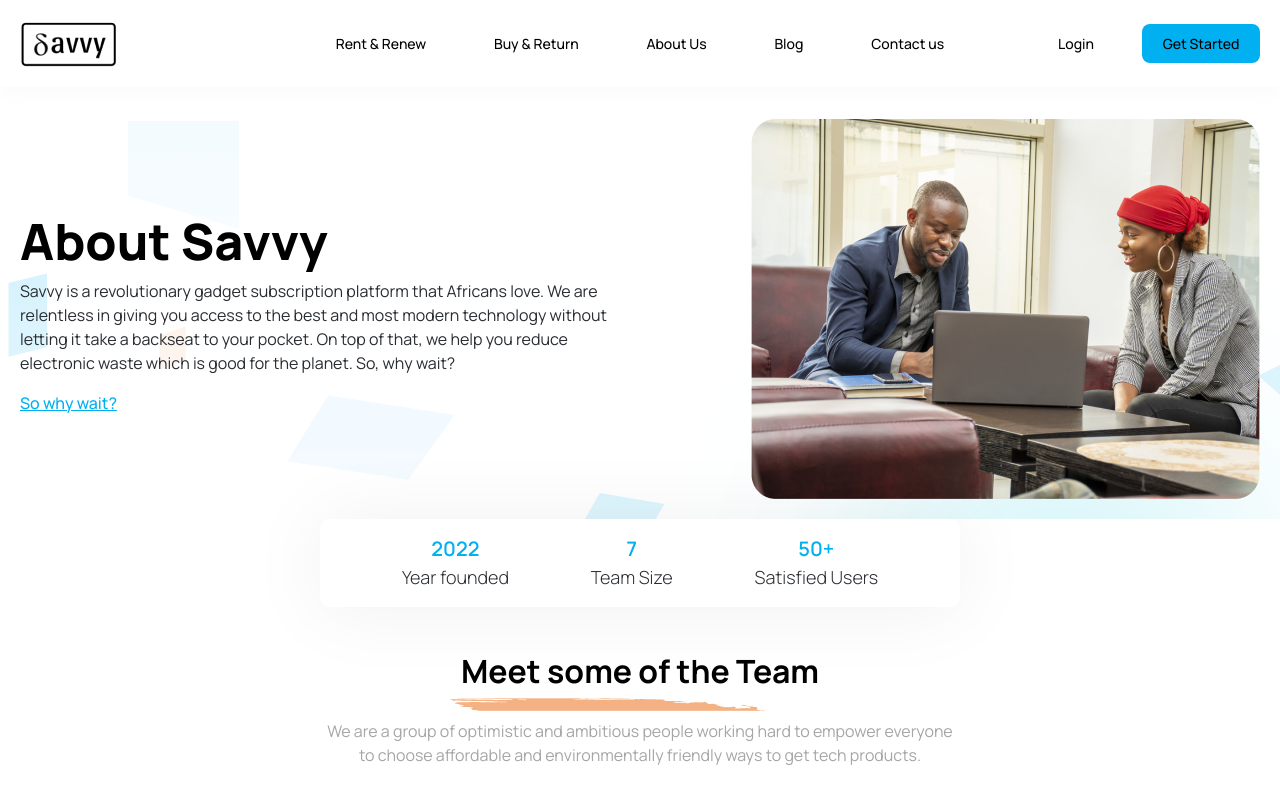
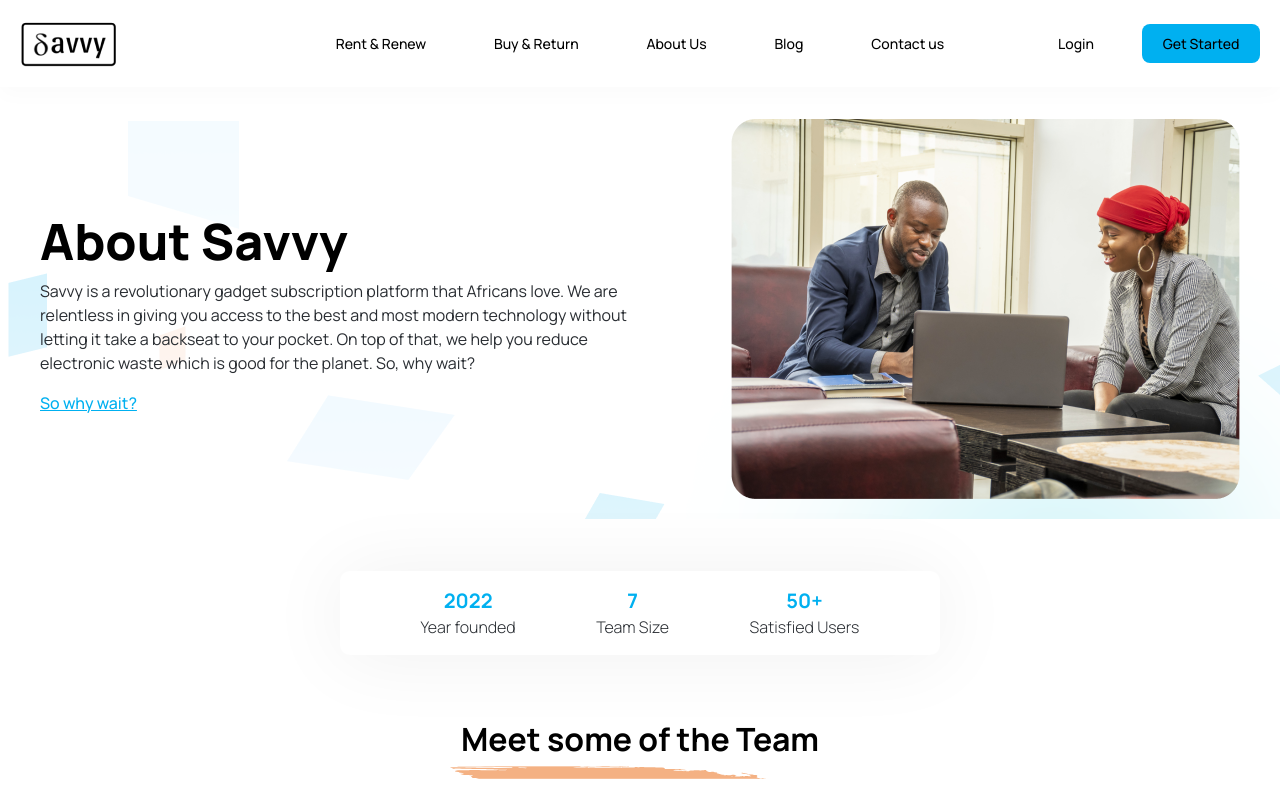
Before and after one commit to SavvyAfrica/savvyWaitlist, a Next.js app: page /about in a window 1280 px wide. Shown: the top 791 px of the page. Built offline with nearby package versions, Linux system fonts and the light colour scheme.

Commit message:
Pushing updates on the fixes adaku noticed

```diff
--- a/features/about/frame1/frame.tsx
+++ b/features/about/frame1/frame.tsx
@@ -1,46 +1,46 @@
-import React from "react";
-import { Text } from "../../../components/typography/typography";
+import React from 'react'
+import { Text } from '../../../components/typography/typography'
 
 function Frame() {
   return (
-    <div className="w-full flex justify-center items-center">
-      <div className="w-[50%] py-4 frame rounded-[10px] flex justify-evenly items-center">
+    <div className='w-full flex justify-center items-center mt-8 py-5 px-5 lg:pt-5 lg:pb-5 lg:pl-10 lg:pr-10'>
+      <div className='w-[50%] py-4 frame rounded-[10px] flex justify-evenly items-center'>
         <div>
           <Text
-            variant="paragraph_1"
-            className="font-semibold text-center text-[#00B0F0]"
+            variant='paragraph_1'
+            className='font-bold text-center text-[#00B0F0]'
           >
             2022
           </Text>
-          <Text variant="paragraph_2" className="font-light text-[#292D32]">
+          <Text variant='paragraph_3' className='font-light text-[#292D32]'>
             Year founded
           </Text>
         </div>
         <div>
           <Text
-            variant="paragraph_1"
-            className="font-semibold text-[#00B0F0] text-center"
+            variant='paragraph_1'
+            className='font-bold text-[#00B0F0] text-center'
           >
             7
           </Text>
-          <Text variant="paragraph_2" className="font-light text-[#292D32]">
+          <Text variant='paragraph_3' className='font-light text-[#292D32]'>
             Team Size
           </Text>
         </div>
         <div>
           <Text
-            variant="paragraph_1"
-            className="font-semibold text-[#00B0F0] text-center"
+            variant='paragraph_1'
+            className='font-bold text-[#00B0F0] text-center'
           >
             50+
           </Text>
-          <Text variant="paragraph_2" className="font-light text-[#292D32]">
+          <Text variant='paragraph_3' className='font-light text-[#292D32]'>
             Satisfied Users
           </Text>
         </div>
       </div>
     </div>
-  );
+  )
 }
 
-export default Frame;
+export default Frame
--- a/features/about/frame2/frame.tsx
+++ b/features/about/frame2/frame.tsx
@@ -1,22 +1,22 @@
-import Image from "next/image";
-import React from "react";
-import { Text } from "../../../components/typography/typography";
+import Image from 'next/image'
+import React from 'react'
+import { Text } from '../../../components/typography/typography'
 
 function Frame() {
   return (
-    <div className="w-full flex flex-col justify-center items-center relative py-5 mt-5">
+    <div className='w-full flex flex-col justify-center items-center relative py-5 px-5 lg:pt-5 lg:pb-5 lg:pl-10 lg:pr-10 mt-5'>
       <div>
-        <Text variant="home_heading_4_32px" className="font-bold text-center">
+        <Text variant='home_heading_4_32px' className='font-bold text-center'>
           Meet some of the Team
         </Text>
       </div>
-      <div className="absolute top-7">
-        <Image src={"/Decore.svg"} width={400} height={100} />
+      <div className='absolute top-7'>
+        <Image src={'/Decore.svg'} width={400} height={100} />
       </div>
-      <div className="w-[50%] mt-6">
+      <div className='w-[50%] mt-6'>
         <Text
-          variant="paragraph_3"
-          className="font-normal text-center text-[#A6A6A6]"
+          variant='paragraph_3'
+          className='font-normal text-center text-[#A6A6A6]'
         >
           We are a group of optimistic and ambitious people working hard to
           empower everyone to choose affordable and environmentally friendly
@@ -24,7 +24,7 @@ function Frame() {
         </Text>
       </div>
     </div>
-  );
+  )
 }
 
-export default Frame;
+export default Frame
--- a/features/about/landing/landing.tsx
+++ b/features/about/landing/landing.tsx
@@ -7,7 +7,7 @@ import { Text } from '../../../components/typography/typography'
 
 function Landing() {
   return (
-    <div className='heading w-full px-5 py-5 mt-3'>
+    <div className='heading w-full py-5 px-5 lg:pt-5 lg:pb-5 lg:pl-10 lg:pr-10 mt-3'>
       <div className='w-full flex justify-between items-center'>
         <div className='w-[50%]'>
           <Text
--- a/features/blog/blogPost/blogPost.tsx
+++ b/features/blog/blogPost/blogPost.tsx
@@ -6,8 +6,8 @@ import { Button } from '../../../components/button/button'
 function BlogPost() {
   return (
     <div className='w-full flex justify-center items-center flex-col space-x-10  mt-[4rem] pb-[4rem]'>
-      <div className='grid grid-cols-2 gap-[4rem]'>
-        <div>
+      <div className='grid grid-cols-2 gap-[4rem] justify-center items-center'>
+        <div className=''>
           <div className='blog-img'></div>
           <div className='mt-5 space-y-4'>
             <div>
@@ -68,7 +68,7 @@ function BlogPost() {
           </div>
         </div>
       </div>
-      <div className='w-full flex justify-center items-center mt-8'>
+      <div className='w-full flex justify-center items-center mt-[4rem]'>
         <Button className='border border-[#F4B183] rounded-[10px] w-[152px] h-[50px] space-x-2'>
           <Text variant='paragraph_4' className='font-light'>
             Load More
--- a/features/blog/headSection/headSection.tsx
+++ b/features/blog/headSection/headSection.tsx
@@ -5,10 +5,10 @@ import Image from 'next/image'
 
 function HeadSection() {
   return (
-    <div className='heading w-full grid grid-cols-2 px-8 py-8 mt-8'>
+    <div className='heading w-full grid grid-cols-2 py-5 px-5 lg:pt-5 lg:pb-5 lg:pl-10 lg:pr-10 mt-8'>
       <div className='flex flex-col justify-between space-y-6'>
         <div>
-          <Text variant='paragraph_2' className='text-black'>
+          <Text variant='paragraph_2' className='text-black uppercase'>
             Useful tips
           </Text>
           <Text variant='home_heading_4_32px' className='text-black font-bold'>
--- a/features/general/header/header.tsx
+++ b/features/general/header/header.tsx
@@ -17,14 +17,14 @@ function header() {
           </div>
 
           <div className='flex justify-around items-center w-[60%]'>
-            <Link href='#'>
+            <Link href='/login'>
               <a className='ml-auto'>
                 <Text variant='paragraph_4' className='font-medium'>
                   Rent & Renew
                 </Text>
               </a>
             </Link>
-            <Link href='#'>
+            <Link href='/login'>
               <a className='ml-auto'>
                 <Text variant='paragraph_4' className='font-medium'>
                   Buy & Return
--- a/features/hompage/frame2/frame.tsx
+++ b/features/hompage/frame2/frame.tsx
@@ -34,7 +34,7 @@ const Frame = () => {
 
         <div className='w-full'>
           <Button className='bg-white border border-[#00B0F0] w-[118px] h-[39px] rounded-lg mt-4'>
-            <Link href='#'>
+            <Link href='/login'>
               <a>
                 <Text variant='paragraph_4' className='font-medium'>
                   Rent Now
--- a/pages/home/products/rent/index.tsx
+++ b/pages/home/products/rent/index.tsx
@@ -138,7 +138,7 @@ function products_rent() {
     fetchData()
   }, [user])
 
-  console.log(data, 'This is my products data')
+  // console.log(data, 'This is my products data')
 
   useEffect(() => {
     // Getting current logged in user
```
Also changed, not shown: pages/home/products/rent/[details].tsx (+43 -27 lines), helpers/infinite.tsx (added).
